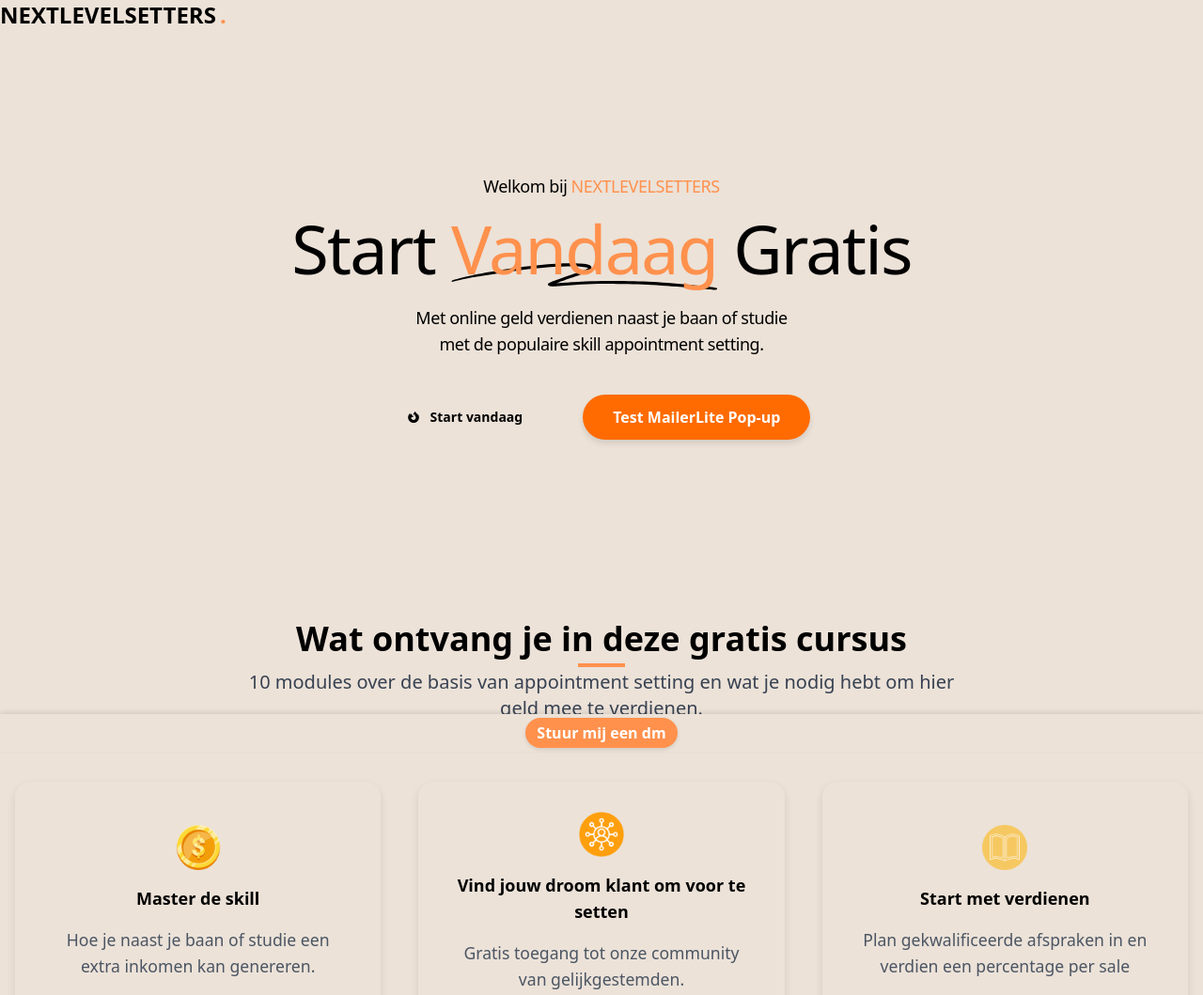
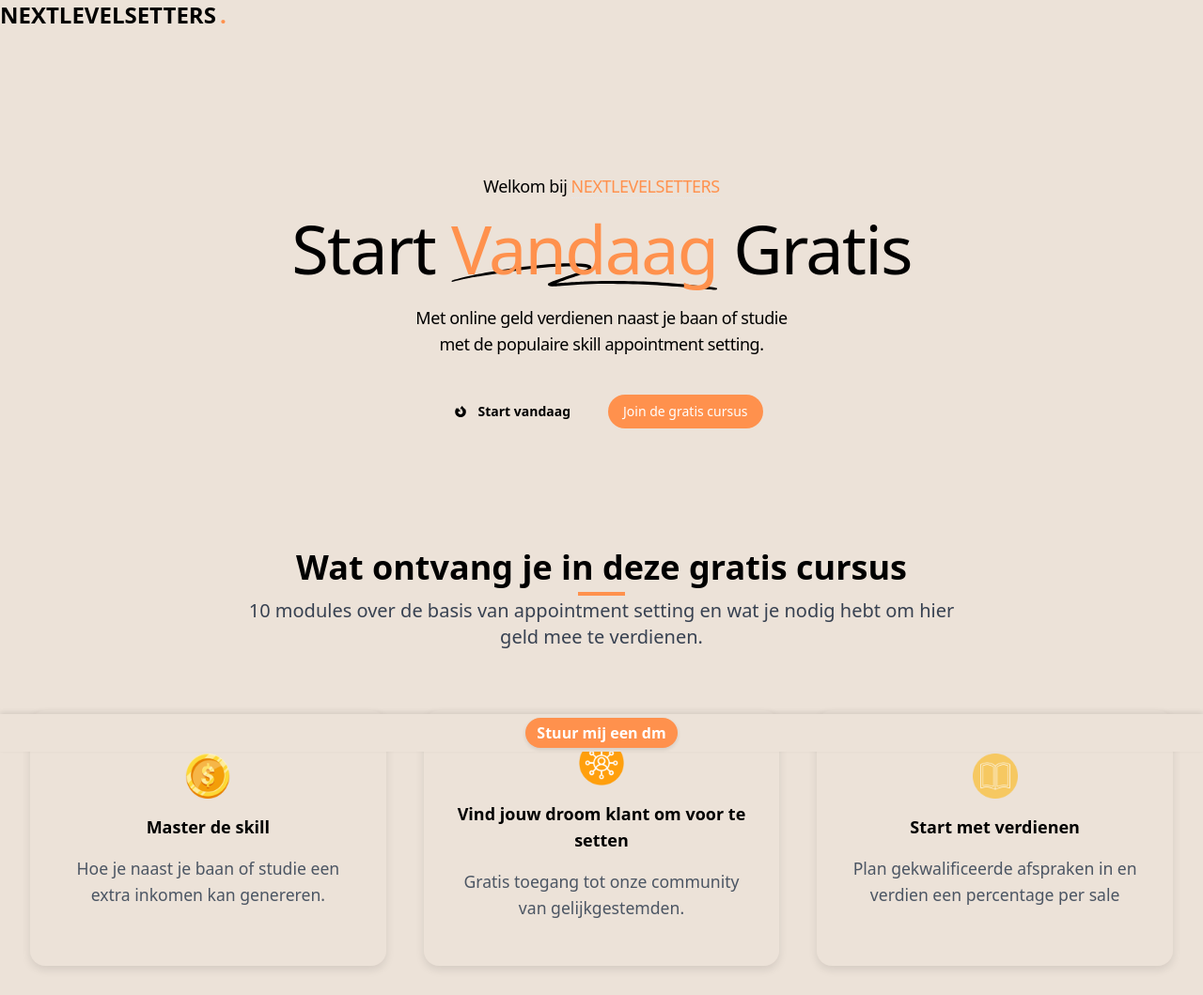
Before and after one commit to CoderFa2/NextLevelSetters-website, a website: page public/index.html in a window 1280 px wide. Shown: the top 1059 px of the page at 94% size. Drawn offline with nearby package versions, Linux system fonts and the light colour scheme; a script that the page names is missing.

Commit message:
Update index.html

```diff
--- a/public/index.html
+++ b/public/index.html
@@ -584,16 +584,9 @@ button:hover {
             </svg>
             <span class="ml-3">Start vandaag</span>
         </a>
-<div class="ml-embedded" data-form="fqCekF"></div>
-<button onclick="ml('show', 'fqCekF', true)">Test MailerLite Pop-up</button>
-
-
-
-
-
-
-        </div>
-    </div>
+<a href="popup.html" target="_blank" class="inline-flex items-center justify-center rounded-full py-2 px-4 text-sm text-white bg-orange-500 hover:bg-orange-600 transition duration-300">
+    Join de gratis cursus
+</a>
 
 </div>
 
```
